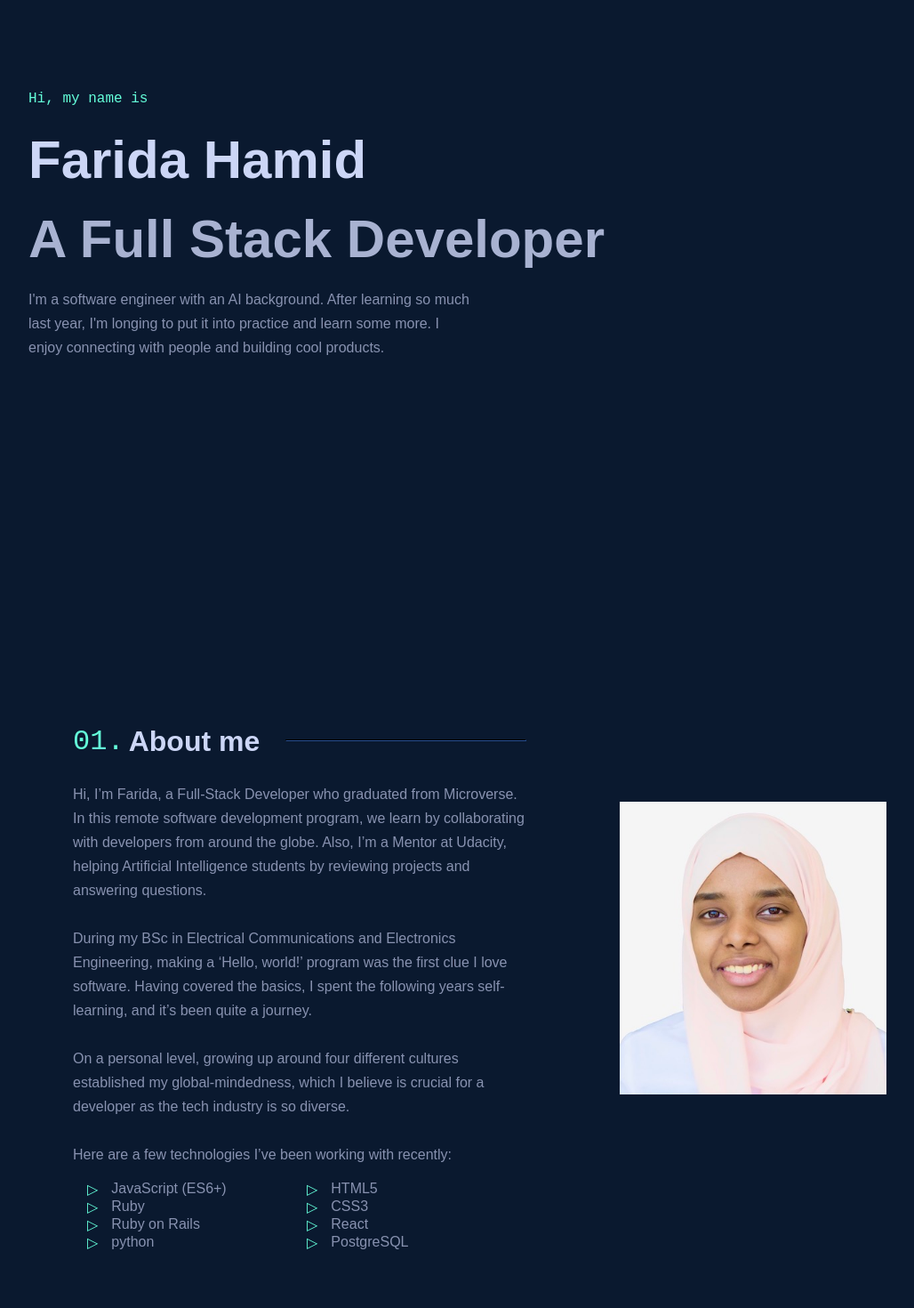
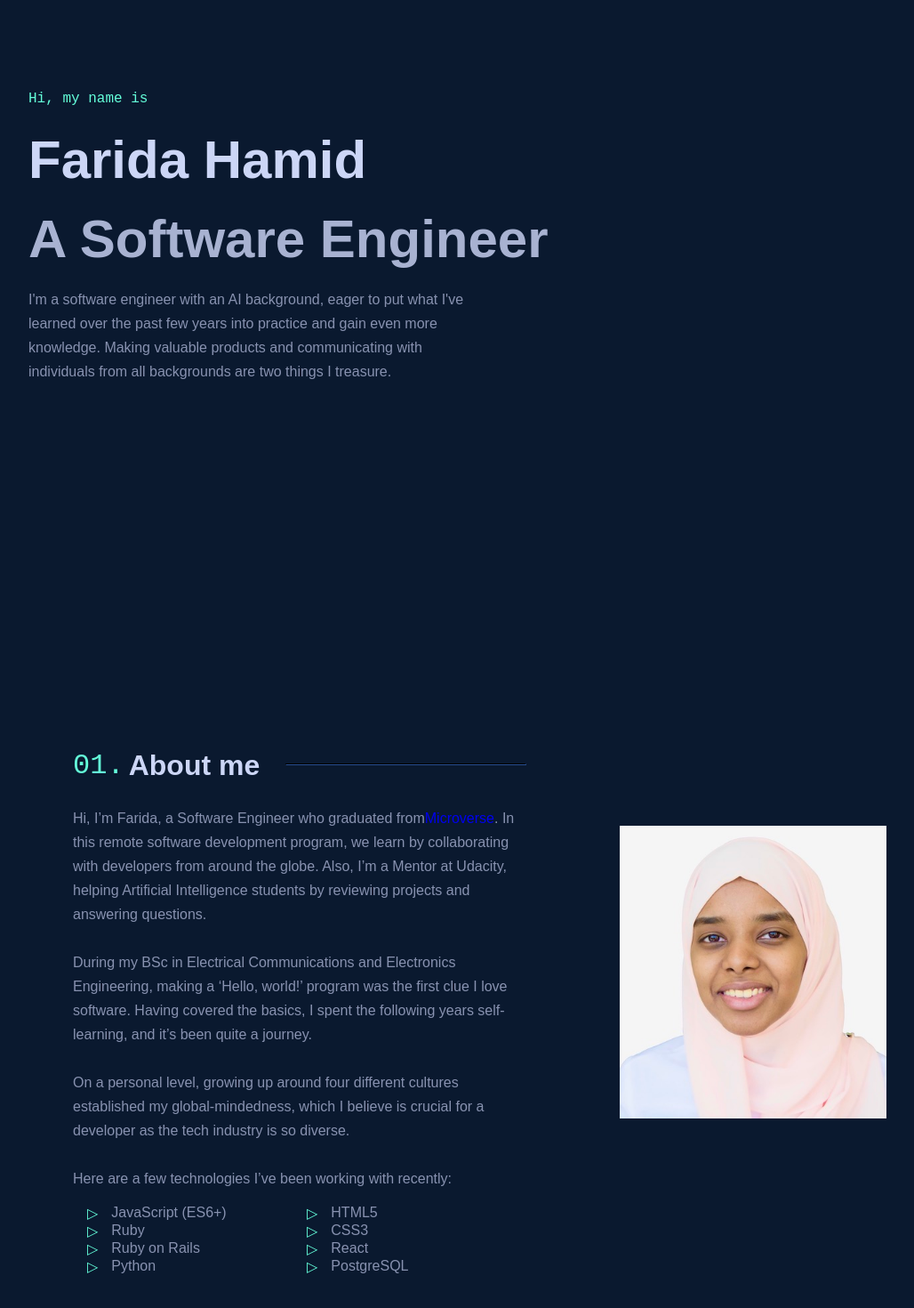
Before and after one commit to Farida-Hamid/Personal-Website, a React (Create React App) app: page / in a window 1280 px wide. Shown: the part 192-1662 px from the top of the page at 89% size, without its empty margins (108-1136 px from the left). Built offline with nearby package versions, Linux system fonts and the light colour scheme.

Commit message:
Update content

```diff
--- a/src/components/About.js
+++ b/src/components/About.js
@@ -11,7 +11,8 @@ const About = () => {
           <div style={{width: "200px"}} >About me</div>
           <hr></hr>
         </h2>
-        <p>Hi, I’m Farida, a Full-Stack Developer who graduated from Microverse. In this
+        <p>Hi, I’m Farida, a Software Engineer who graduated from
+        <a href="https://www.microverse.org">Microverse</a>. In this
          remote software development program, we learn by collaborating with developers
          from around the globe. Also, I’m a Mentor at Udacity, helping Artificial
          Intelligence students by reviewing projects and answering questions.<br/><br/>
@@ -27,7 +28,7 @@ const About = () => {
           <li> <div className="robotic">▷</div> JavaScript (ES6+)</li>
           <li> <div className="robotic">▷</div> Ruby</li>
           <li> <div className="robotic">▷</div> Ruby on Rails</li>
-          <li> <div className="robotic">▷</div> python</li>
+          <li> <div className="robotic">▷</div> Python</li>
           <li> <div className="robotic">▷</div> HTML5</li>
           <li> <div className="robotic">▷</div> CSS3</li>
           <li> <div className="robotic">▷</div> React</li>
--- a/src/components/Intro.js
+++ b/src/components/Intro.js
@@ -6,10 +6,11 @@ const Intro = () => {
     <>
       <p className="robotic" style={{ padding: "10% 0 0"}}>Hi, my name is</p>
       <h1 style={{color: "var(--lightest-slate)"}}>Farida Hamid</h1>
-      <h1 style={{color: "var(--light-slate)"}}>A Full Stack Developer</h1>
-      <p className="introduction">I'm a software engineer with an AI background. After
-       learning so much last year, I'm longing to put it into practice and learn some more.
-       I enjoy connecting with people and building cool products.</p>
+      <h1 style={{color: "var(--light-slate)"}}>A Software Engineer</h1>
+      <p className="introduction">I'm a software engineer with an AI background, eager to
+      put what I've learned over the past few years into practice and gain even more
+      knowledge. Making valuable products and communicating with individuals from all
+      backgrounds are two things I treasure. </p>
     </>
   )
 }
```
